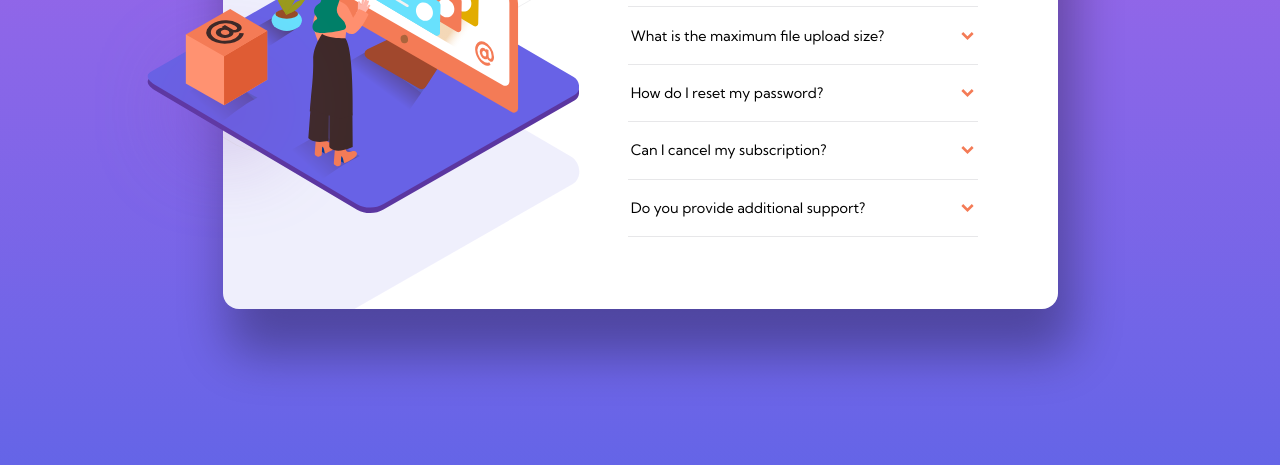
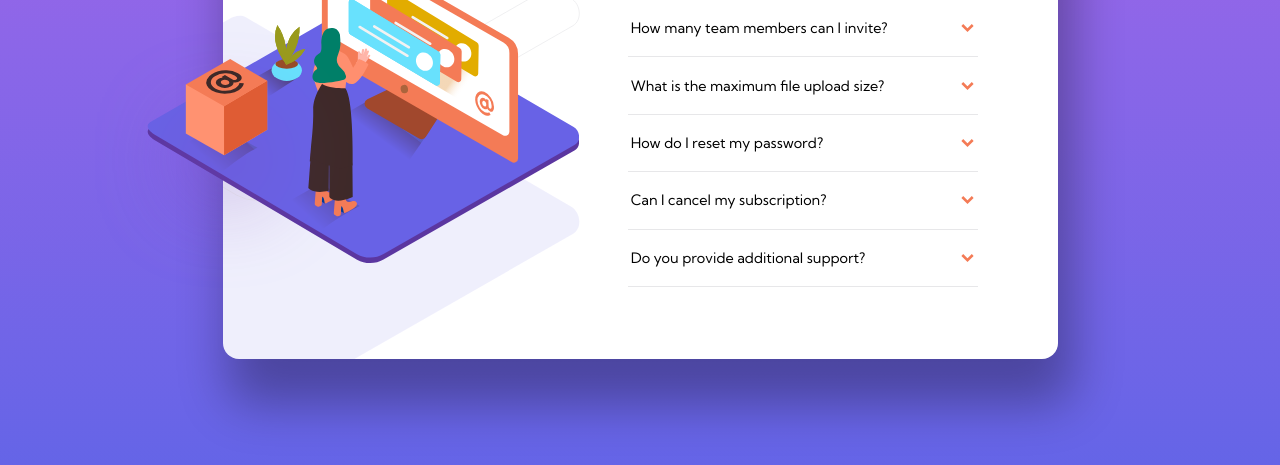
Before and after one commit to GeorgeAlexXenos/faq_accordion_card, a plain HTML site: page index.html in a window 1280 px wide. Shown: the part 335-800 px from the top of the page. Drawn offline with Linux system fonts and the light colour scheme.

Commit message:
last commit

```diff
--- a/style.css
+++ b/style.css
@@ -24,6 +24,7 @@
 }
 
 body {
+  padding-top: 150px;
   min-height: 100vh;
   width: 100vw;
   font-size: 12px;
@@ -46,6 +47,7 @@ body {
   background-position: top;
   border-radius: 1rem;
   box-shadow: 10px 40px 50px 5px rgba(0, 0, 0, 0.315);
+  margin-bottom: 50px;
 }
 
 .image {
```
